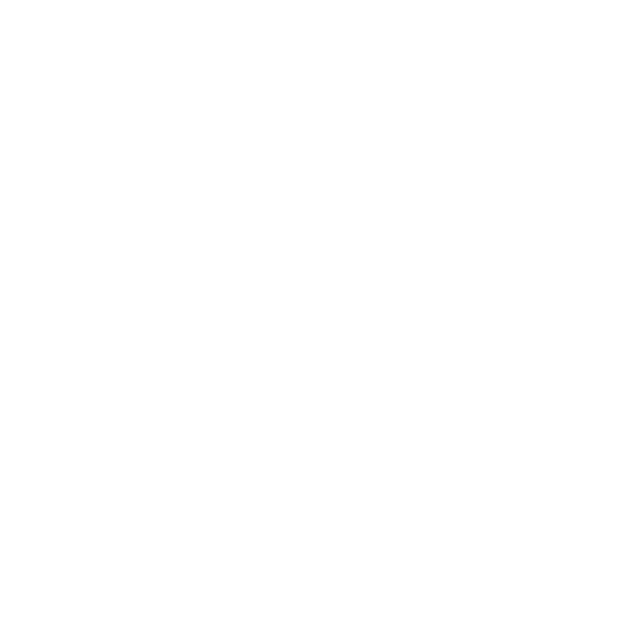
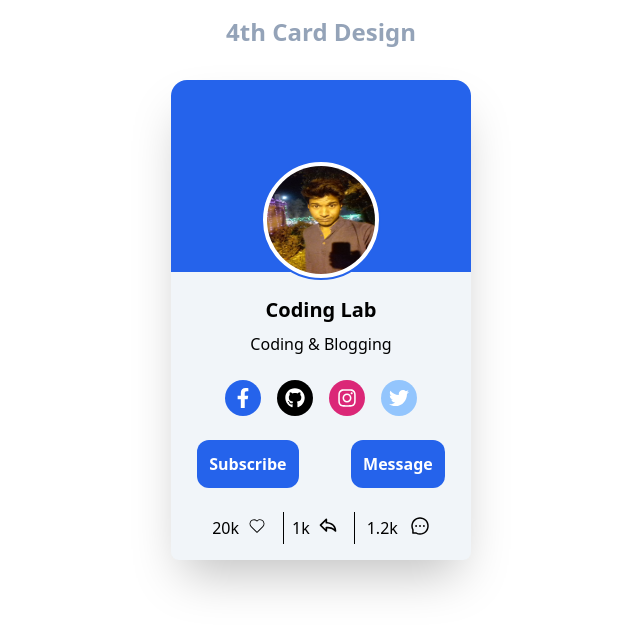
Before and after one commit to nishantdotcom/tech-blog, a React (Vite) app: page /card4 in a window 1280 px wide. Before the commit this address had no page. Shown: the top 632 px of the page, without its empty margins (319-959 px from the left). Built offline with nearby package versions, Linux system fonts and the light colour scheme.

Commit message:
Update card4

```diff
--- a/src/App.jsx
+++ b/src/App.jsx
@@ -3,6 +3,7 @@
 import Home from "./components/Home";
 import CardDesign2 from "./components/CardDesign2";
 import CardDesign3 from "./components/CardDesign3";
+import CardDesign4 from "./components/CardDesign4";
 
 export default function App() {
   return (
@@ -12,6 +13,7 @@
         <Route path="/test" element={<Test />} />
         <Route path="/card2" element={<CardDesign2 />} />
         <Route path="/card3" element={<CardDesign3 />} />
+        <Route path="/card4" element={<CardDesign4 />} />
       </Routes>
     </BrowserRouter>
   );
--- /dev/null
+++ b/src/components/CardComponent/Card4.jsx
@@ -0,0 +1,87 @@
+import React from "react";
+import pic from "../../assets/pic.jpg";
+import { FaFacebookF } from "react-icons/fa";
+import { FaTwitter } from "react-icons/fa";
+import { FaGithub } from "react-icons/fa6";
+import { FaInstagram } from "react-icons/fa6";
+import { CiHeart } from "react-icons/ci";
+import { BiShare } from "react-icons/bi";
+import { AiOutlineMessage } from "react-icons/ai";
+
+function Card4() {
+  return (
+    <div>
+      <div className=" flex justify-center text-2xl font-semibold  text-slate-400 m-4">
+        4th Card Design
+      </div>
+      <div className=" pt-4 flex justify-center">
+        <div className=" h-[480px] w-[300px]  shadow-2xl rounded-2xl ">
+          <div className="h-[40%] bg-blue-600 rounded-t-2xl">
+            <div className=" flex justify-center p-20 ">
+              <img
+                src={pic}
+                className="h-[120px] w-[120px] rounded-full border-2 border-blue-600 p-1 bg-white "
+              />
+            </div>
+          </div>
+          <div className="h-[60%] rounded-b-lg bg-slate-100  pt-6">
+            <div className=" flex justify-center text-xl font-semibold ">
+              Coding Lab
+            </div>
+            <div className=" flex justify-center m-2"> Coding & Blogging</div>
+            <div className=" flex justify-center gap-x-4 m-6">
+              <div className=" bg-blue-600 p-2 rounded-full">
+                <FaFacebookF size={20} className="text-white" />
+              </div>
+              <div className="bg-black p-2 rounded-full">
+                <FaGithub size={20} className=" text-white" />
+              </div>
+              <div className="bg-pink-600 p-2 rounded-full">
+                <FaInstagram size={20} className=" text-white" />
+              </div>
+              <div className="bg-blue-300 p-2 rounded-full">
+                <FaTwitter size={20} className=" text-white" />
+              </div>
+            </div>
+            <div className="flex justify-around">
+              <button className="bg-blue-600 rounded-xl p-3 text-white font-semibold">
+                Subscribe
+              </button>
+              <button className="bg-blue-600 rounded-xl p-3 text-white font-semibold">
+                Message
+              </button>
+            </div>
+            <div className=" flex justify-center gap-x-2 m-6">
+              <div className=" border-r border-black pr-4">
+                <div className="flex justify-around gap-x-2">
+                  <div className="pt-1">20k</div>
+                  <div className="pt-1">
+                    <CiHeart size={20} />
+                  </div>
+                </div>
+              </div>
+              <div className=" border-r border-black  pr-4">
+                <div className="flex justify-around gap-x-2">
+                  <div className="pt-1">1k</div>
+                  <div className="pt-1">
+                    <BiShare size={20} />
+                  </div>
+                </div>
+              </div>
+              <div>
+                <div className="flex justify-around gap-x-2">
+                  <div className="p-1">1.2k</div>
+                  <div className="pt-1">
+                    <AiOutlineMessage size={20} />
+                  </div>
+                </div>
+              </div>
+            </div>
+          </div>
+        </div>
+      </div>
+    </div>
+  );
+}
+
+export default Card4;
--- /dev/null
+++ b/src/components/CardDesign4.jsx
@@ -0,0 +1,12 @@
+import React from "react";
+import Card4 from "./CardComponent/Card4";
+
+function CardDesign4() {
+  return (
+    <div>
+      <Card4 />
+    </div>
+  );
+}
+
+export default CardDesign4;
--- a/src/components/Home.jsx
+++ b/src/components/Home.jsx
@@ -16,6 +16,9 @@
         <a href="/card3" className="text-white bg-blue-500 rounded-full p-2">
           3
         </a>
+        <a href="/card4" className="text-white bg-blue-500 rounded-full p-2">
+          4
+        </a>
       </div>
     </div>
   );
```
